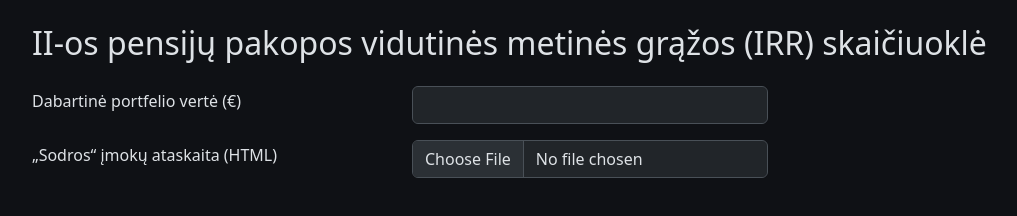
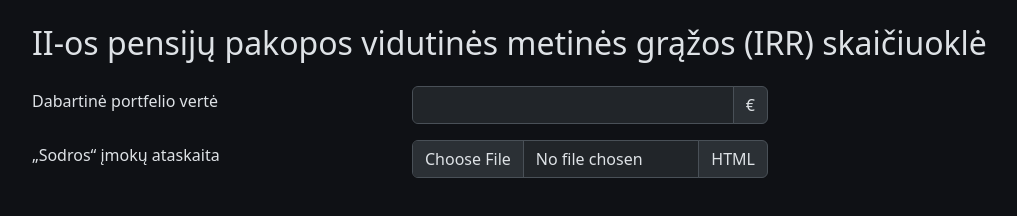
Before and after one commit to Smicius/financiallithuanians, a plain HTML site: page index.html in a window 1280 px wide. Shown: the whole page, without its empty margins (50-1067 px from the left). Drawn offline with nearby package versions, Linux system fonts and the light colour scheme.

Commit message:
Improved some input styles.

```diff
--- a/css/style.css
+++ b/css/style.css
@@ -9,3 +9,15 @@ table {
 .result {
     font-size: 1.1rem;
 }
+
+/* Chrome, Edge, Safari */
+input[type=number]::-webkit-outer-spin-button,
+input[type=number]::-webkit-inner-spin-button {
+  -webkit-appearance: none;
+  margin: 0;
+}
+
+/* Firefox */
+input[type=number] {
+  -moz-appearance: textfield;
+}
--- a/index.html
+++ b/index.html
@@ -16,19 +16,25 @@
 
     <div class="row mb-3 align-items-center">
         <div class="col-md-4">
-            <label class="form-label">Dabartinė portfelio vertė (€)</label>
+            <label class="form-label">Dabartinė portfelio vertė</label>
         </div>
         <div class="col-md-4">
-            <input type="number" id="currentPortfolio" step="0.01" class="form-control">
+            <div class="input-group">
+                <input type="number" id="currentPortfolio" step="any" class="form-control">
+                <span class="input-group-text">€</span>
+            </div>
         </div>
     </div>
 
     <div class="row mb-3 align-items-center">
         <div class="col-md-4">
-            <label class="form-label">„Sodros“ įmokų ataskaita (HTML)</label>
+            <label class="form-label">„Sodros“ įmokų ataskaita</label>
         </div>
         <div class="col-md-4">
-            <input type="file" id="htmlFile" accept=".html" class="form-control">
+            <div class="input-group">
+                <input type="file" id="htmlFile" accept=".html" class="form-control">
+                <span class="input-group-text">HTML</span>
+            </div>
         </div>
     </div>
 
```
